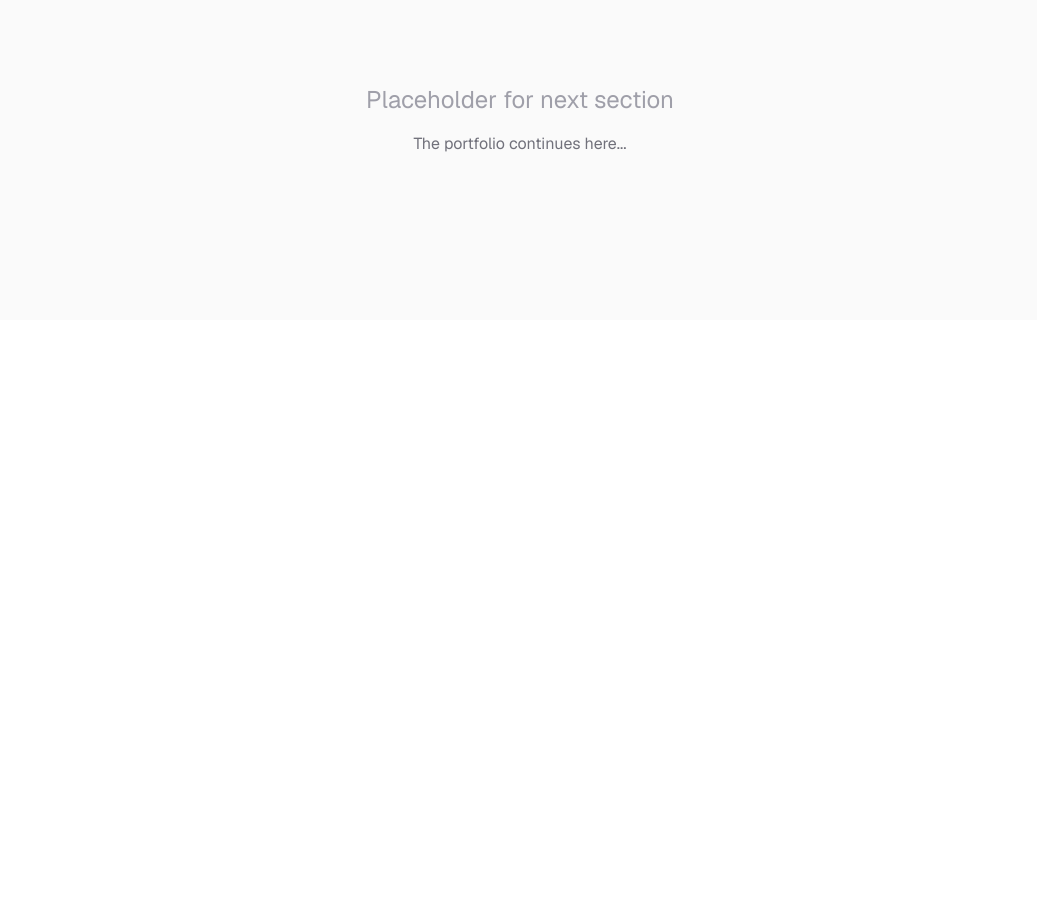
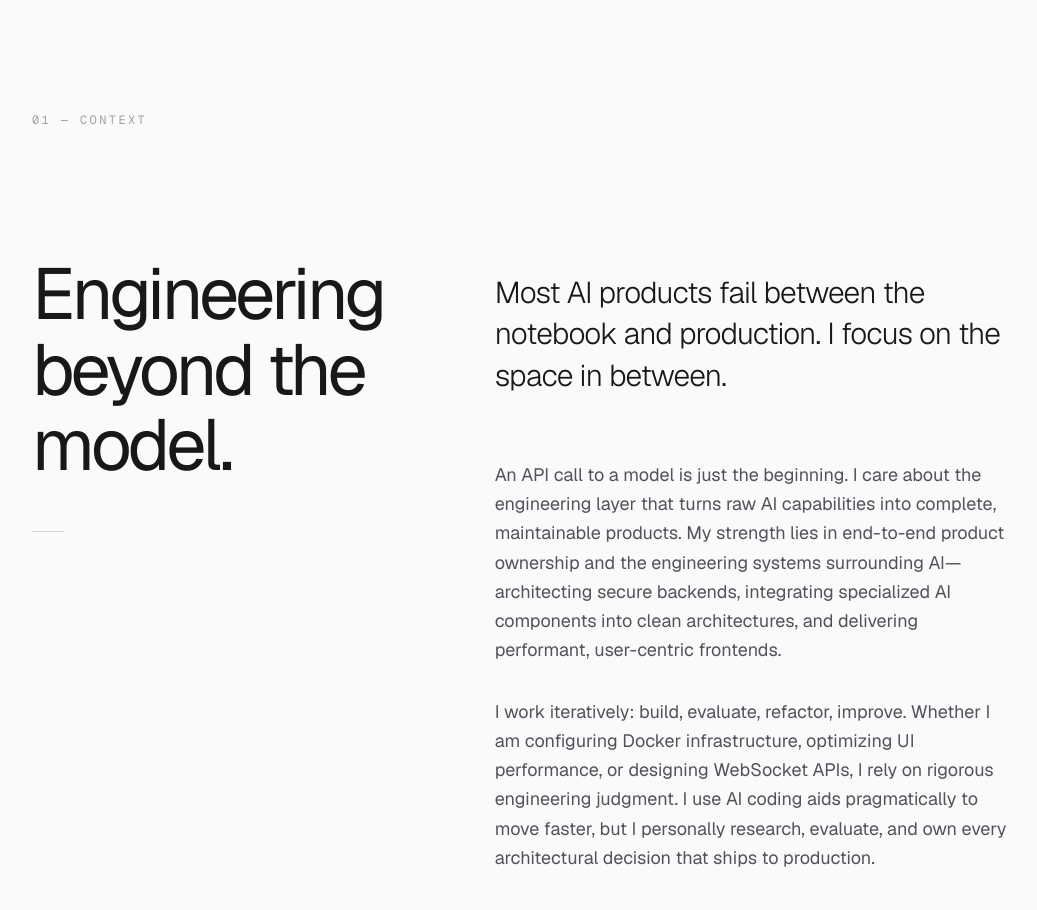
Before and after one commit to Abdelrhman941/portfolio, a Next.js app: page / in a window 1280 px wide. Shown: the part 1680-2590 px from the top of the page, without its empty margins (120-1157 px from the left). Before the commit the page ends 2000 px from the top, so only its background shows below. Built offline with nearby package versions, Linux system fonts and the light colour scheme.

Commit message:
feat(about): implement about section and refine hero transition

```diff
--- a/app/page.tsx
+++ b/app/page.tsx
@@ -1,13 +1,20 @@
+import { About } from '@/components/about/About';
 import { Hero } from '@/components/hero/Hero';
 
 export default function Home() {
   return (
-    <main className="flex min-h-screen flex-col bg-zinc-50">
+    <main className="flex min-h-screen flex-col bg-zinc-950">
+      {/*
+        Hero controls the dark-to-light transition via scroll.
+        It fades its background to bg-zinc-50 at the end.
+      */}
       <Hero />
-      <div className="relative z-10 flex min-h-[50vh] flex-col items-center justify-center py-24 text-center">
-        <h2 className="text-2xl text-zinc-400">Placeholder for next section</h2>
-        <p className="mt-4 text-zinc-500">The portfolio continues here...</p>
-      </div>
+
+      {/*
+        About section natively uses bg-zinc-50, naturally accepting
+        the user from the Hero's transition state.
+      */}
+      <About />
     </main>
   );
 }
--- /dev/null
+++ b/components/about/About.tsx
@@ -0,0 +1,109 @@
+'use client';
+
+import { motion, useReducedMotion } from 'motion/react';
+
+export function About() {
+  const shouldReduceMotion = useReducedMotion();
+
+  // Restrained motion: text blocks subtly blur and slide in as they scroll into view.
+  const revealVariants = {
+    hidden: { opacity: 0, y: 24, filter: 'blur(4px)' },
+    visible: {
+      opacity: 1,
+      y: 0,
+      filter: 'blur(0px)',
+      transition: { duration: 0.8, ease: [0.16, 1, 0.3, 1] }
+    }
+  };
+
+  const safeVariants = shouldReduceMotion ? {} : revealVariants;
+
+  return (
+    <section className="relative w-full bg-zinc-50 py-24 md:py-48 text-zinc-900 z-10">
+      <div className="mx-auto w-full max-w-5xl px-6">
+
+        {/* Section Marker */}
+        <div className="mb-16 md:mb-32 flex">
+          <span className="font-mono text-xs uppercase tracking-[0.2em] text-zinc-400">
+            01 &mdash; Context
+          </span>
+        </div>
+
+        {/* Editorial 2-Column Layout */}
+        <div className="flex flex-col md:flex-row md:items-start gap-16 md:gap-24">
+
+          {/* Left Column (Sticky Statement & Future Portrait Space) */}
+          <div className="w-full md:w-5/12 md:sticky md:top-48 flex flex-col gap-8">
+            <h2 className="font-(family-name:--font-display) text-5xl md:text-6xl lg:text-7xl leading-[1.05] tracking-tighter">
+              Engineering beyond the model.
+            </h2>
+
+            {/* Compositional space intentionally left for a future portrait.
+                The structural line provides a quiet visual boundary. */}
+            <div className="hidden md:block w-8 h-px bg-zinc-300 mt-4" aria-hidden="true" />
+
+            {/* The negative space below acts as a balance to the right column,
+                ready to accept an aspect-[3/4] portrait later without layout shifts. */}
+          </div>
+
+          {/* Right Column (Scrolling Narrative) */}
+          <div className="w-full md:w-7/12 flex flex-col gap-12 md:gap-16 md:pt-4">
+
+            <motion.div
+              initial="hidden"
+              whileInView="visible"
+              viewport={{ once: true, margin: '-100px' }}
+              variants={safeVariants}
+            >
+              <p className="text-2xl md:text-3xl font-light leading-snug tracking-tight">
+                Most AI products fail between the notebook and production. I focus on the space in between.
+              </p>
+            </motion.div>
+
+            <motion.div
+              initial="hidden"
+              whileInView="visible"
+              viewport={{ once: true, margin: '-100px' }}
+              variants={safeVariants}
+              className="flex flex-col gap-8 text-base md:text-lg text-zinc-600 leading-relaxed"
+            >
+              <p>
+                An API call to a model is just the beginning. I care about the engineering layer that turns raw AI capabilities into complete, maintainable products. My strength lies in end-to-end product ownership and the engineering systems surrounding AI&mdash;architecting secure backends, integrating specialized AI components into clean architectures, and delivering performant, user-centric frontends.
+              </p>
+
+              <p>
+                I work iteratively: build, evaluate, refactor, improve. Whether I am configuring Docker infrastructure, optimizing UI performance, or designing WebSocket APIs, I rely on rigorous engineering judgment. I use AI coding aids pragmatically to move faster, but I personally research, evaluate, and own every architectural decision that ships to production.
+              </p>
+
+              <ul className="mt-2 flex flex-col gap-2 text-sm text-zinc-500 border-l border-zinc-200 pl-4 py-1">
+                <li>AI-powered products & integrations</li>
+                <li>Backend APIs & real-time systems</li>
+                <li>Responsive, performant frontend experiences</li>
+                <li>Dockerized, production-oriented infrastructure</li>
+              </ul>
+            </motion.div>
+
+            {/* Supporting Restrained Metadata */}
+            <motion.div
+              initial="hidden"
+              whileInView="visible"
+              viewport={{ once: true, margin: '-100px' }}
+              variants={safeVariants}
+              className="grid grid-cols-2 gap-8 border-t border-zinc-200 pt-8"
+            >
+              <div className="flex flex-col gap-3">
+                <span className="font-mono text-[10px] md:text-xs uppercase tracking-widest text-zinc-400">Mindset</span>
+                <span className="text-sm font-medium text-zinc-800">Product-first engineering</span>
+              </div>
+              <div className="flex flex-col gap-3">
+                <span className="font-mono text-[10px] md:text-xs uppercase tracking-widest text-zinc-400">Execution</span>
+                <span className="text-sm font-medium text-zinc-800">End-to-end ownership</span>
+              </div>
+            </motion.div>
+
+          </div>
+        </div>
+      </div>
+    </section>
+  );
+}
```
